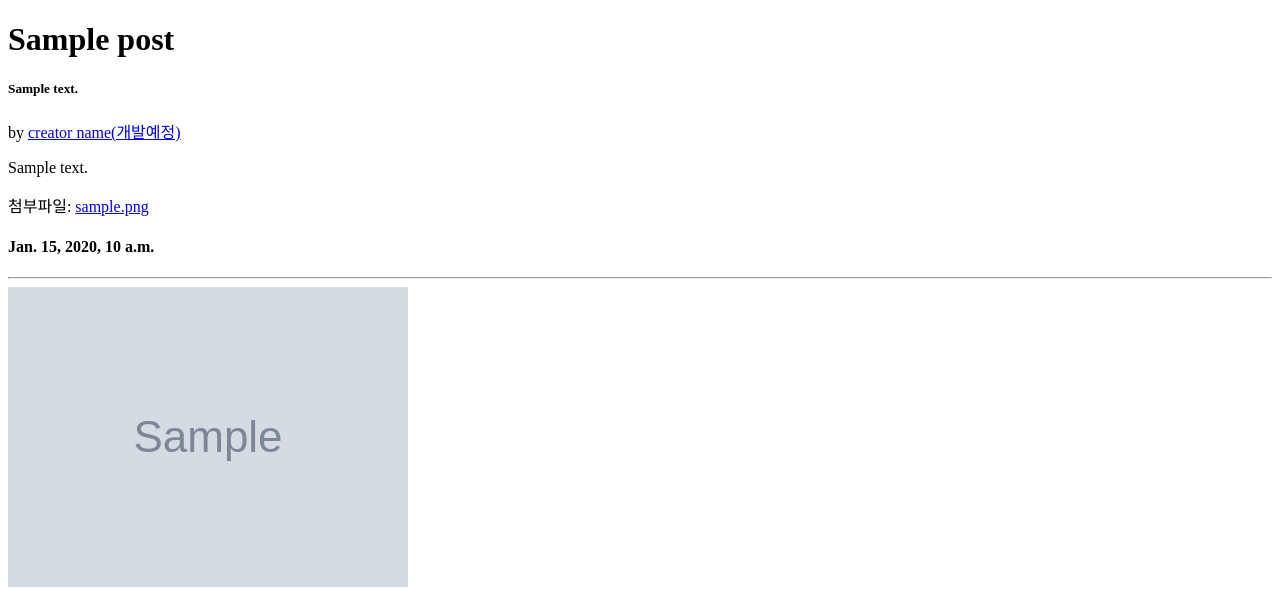
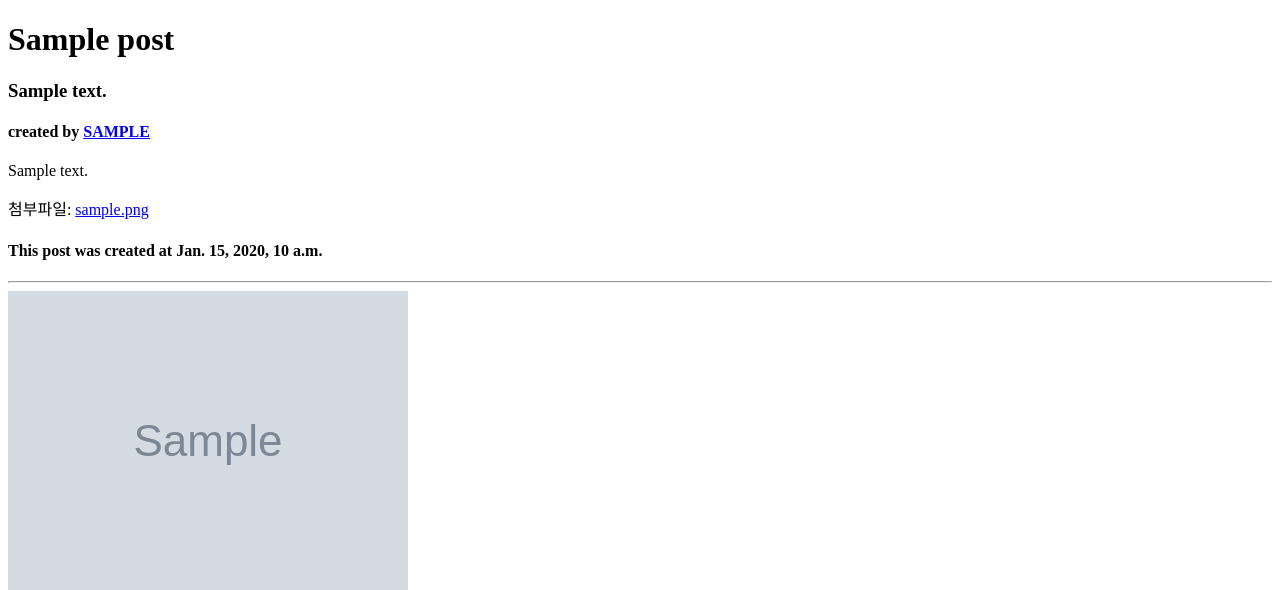
Before and after one commit to JaeSeung-Park/dja, a Django app: page /blog/1/ in a window 1280 px wide. Shown: the part 26-616 px from the top of the page. Run offline with Django 5.2, Linux system fonts and the light colour scheme; tables that the repository leaves empty hold one stand-in row (values such as "Sample post"); grey boxes marked "Sample" are stand-in pictures.

Commit message:
print out author in post list, detail page

```diff
--- a/blog/templates/blog/post_detail.html
+++ b/blog/templates/blog/post_detail.html
@@ -13,9 +13,9 @@
 <div id="main-area">
 <div id="post-area">
 <h1>{{post.title}}</h1>
-<h5>{{post.hook_text}}</h5>
-<p>by
-    <a href="#">creator name(개발예정)</a>
+<h3>{{post.hook_text}}</h3>
+<p>
+    <h4>created by <a href="#">{{post.author | upper}}</a></h4>
 </p>
 <p>{{post.content}}</p>
 
@@ -24,7 +24,7 @@
         <a href="{{post.file_upload.url}}" role="button" download>{{post.get_file_name}}</a>
     </p>
     {% endif %}
-<h4>{{post.created_at}}</h4>
+<h4>This post was created at {{post.created_at}}</h4>
 <hr/>
 <div>
     {% if post.head_image %}
```
Also changed, not shown: blog/templates/blog/post_list.html (+4 -4 lines).
